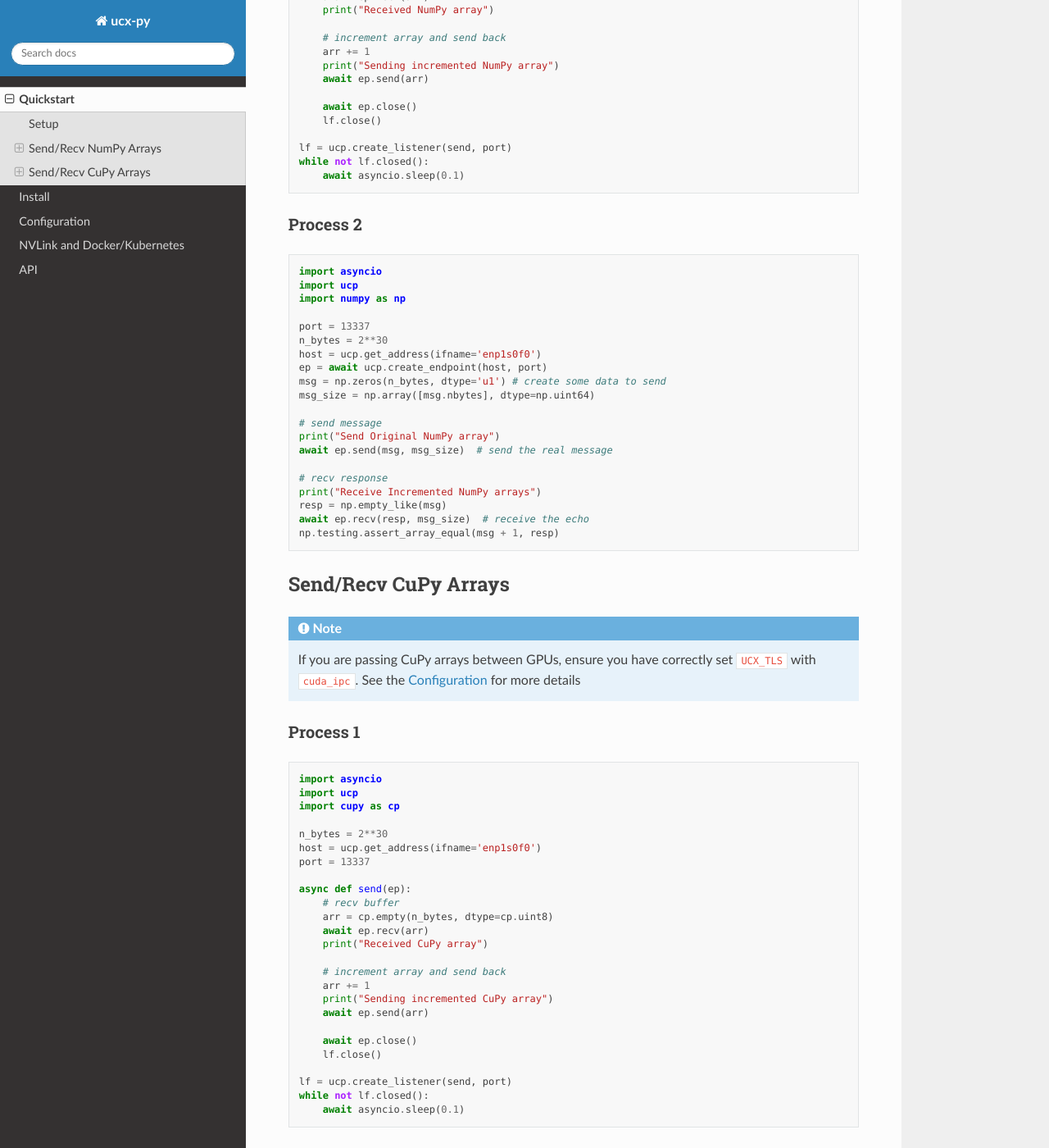
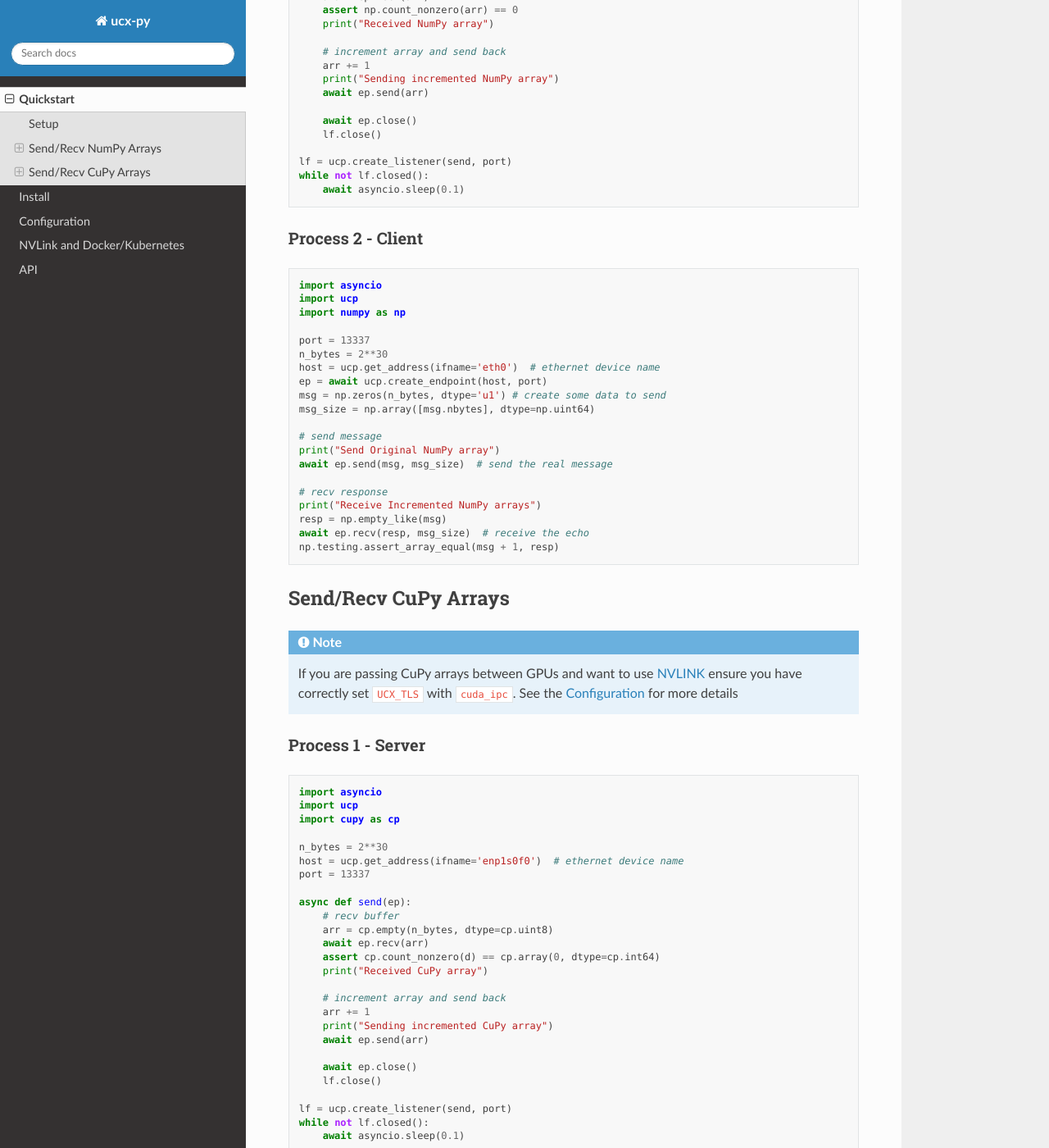
Before and after one commit to rapidsai/ucx-py, a Sphinx documentation site: the page built from docs/source/quickstart.rst, in a window 1280 px wide and 1400 px high, scrolled down 652 px. Shown: the whole window at 82% size. Built offline with Sphinx 7.4.7 and the Read the Docs theme 2.0.0, drawn with Linux system fonts in a browser that asks for light colours; some of the changed text lies outside the part shown.

Commit message:
fix up examples per peter's comments

```diff
--- a/docs/source/quickstart.rst
+++ b/docs/source/quickstart.rst
@@ -13,8 +13,8 @@ For a more detailed guide on installation options please refer to the :doc:`inst
 Send/Recv NumPy Arrays
 ---------------------
 
-Process 1
-~~~~~~~~~
+Process 1 - Server
+~~~~~~~~~~~~~~~~~~
 
 .. code-block:: python
 
@@ -23,13 +23,14 @@ Process 1
     import numpy as np
 
     n_bytes = 2**30
-    host = ucp.get_address(ifname='enp0s25')
+    host = ucp.get_address(ifname='eth0')  # ethernet device name
     port = 13337
 
     async def send(ep):
         # recv buffer
         arr = np.empty(n_bytes, dtype=np.uint8)
         await ep.recv(arr)
+        assert np.count_nonzero(arr) == 0
         print("Received NumPy array")
 
         # increment array and send back
@@ -46,8 +47,8 @@ Process 1
 
 
 
-Process 2
-~~~~~~~~~
+Process 2 - Client
+~~~~~~~~~~~~~~~~~~
 
 .. code-block:: python
 
@@ -57,7 +58,7 @@ Process 2
 
     port = 13337
     n_bytes = 2**30
-    host = ucp.get_address(ifname='enp1s0f0')
+    host = ucp.get_address(ifname='eth0')  # ethernet device name
     ep = await ucp.create_endpoint(host, port)
     msg = np.zeros(n_bytes, dtype='u1') # create some data to send
     msg_size = np.array([msg.nbytes], dtype=np.uint64)
@@ -77,10 +78,10 @@ Send/Recv CuPy Arrays
 ---------------------
 
 .. note::
-    If you are passing CuPy arrays between GPUs, ensure you have correctly set ``UCX_TLS`` with ``cuda_ipc``. See the :doc:`configuration` for more details
+    If you are passing CuPy arrays between GPUs and want to use `NVLINK <https://www.nvidia.com/en-us/data-center/nvlink/>`_ ensure you have correctly set ``UCX_TLS`` with ``cuda_ipc``. See the :doc:`configuration` for more details
 
-Process 1
-~~~~~~~~~
+Process 1 - Server
+~~~~~~~~~~~~~~~~~~
 
 .. code-block:: python
 
@@ -89,13 +90,14 @@ Process 1
     import cupy as cp
 
     n_bytes = 2**30
-    host = ucp.get_address(ifname='enp1s0f0')
+    host = ucp.get_address(ifname='enp1s0f0')  # ethernet device name
     port = 13337
 
     async def send(ep):
         # recv buffer
         arr = cp.empty(n_bytes, dtype=cp.uint8)
         await ep.recv(arr)
+        assert cp.count_nonzero(d) == cp.array(0, dtype=cp.int64)
         print("Received CuPy array")
 
         # increment array and send back
@@ -112,8 +114,8 @@ Process 1
 
 
 
-Process 2
-~~~~~~~~~
+Process 2 - Client
+~~~~~~~~~~~~~~~~~~
 
 .. code-block:: python
 
@@ -124,7 +126,7 @@ Process 2
 
     port = 13337
     n_bytes = 2**30
-    host = ucp.get_address(ifname='enp1s0f0')
+    host = ucp.get_address(ifname='enp1s0f0')  # ethernet device name
     ep = await ucp.create_endpoint(host, port)
     msg = cp.zeros(n_bytes, dtype='u1') # create some data to send
     msg_size = np.array([msg.nbytes], dtype=np.uint64)
```
